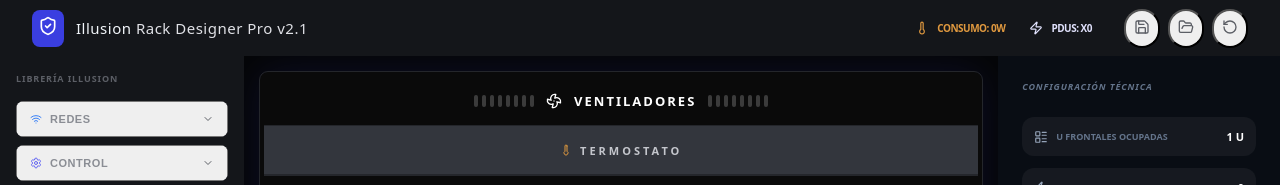
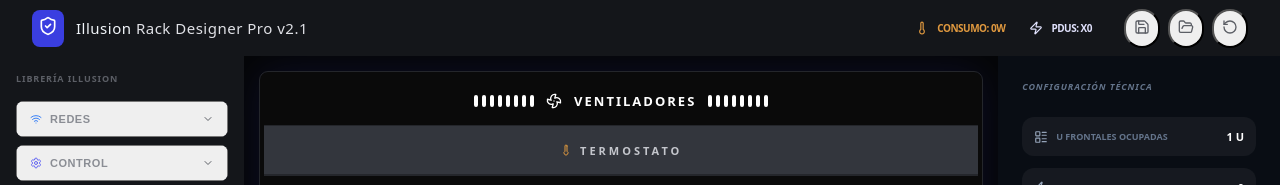
Before and after one commit to jonycusac-bot/illusion-rack-designer, a React (Vite) app: page / in a window 1280 px wide. Shown: the top 185 px of the page. Built offline with nearby package versions, Linux system fonts and the light colour scheme.

Commit message:
feat: animacion de ventilador girando - lineas se iluminan en secuencia

```diff
--- a/src/App.jsx
+++ b/src/App.jsx
@@ -731,10 +731,10 @@ export default function App() {
             <div className="flex-1 flex flex-col p-1 overflow-y-auto custom-scrollbar">
               {/* Ventiladores */}
               <div style={{ height: `${PIXELS_PER_U}px`, borderBottom: '1px solid var(--border)' }} className="w-full flex items-center justify-center gap-3 shrink-0">
-                <div className="flex gap-1 opacity-20">{[...Array(8)].map((_, j) => <div key={j} className="w-1 h-3 bg-white rounded-full" />)}</div>
+                <div className="flex gap-1">{[...Array(8)].map((_, j) => <div key={j} className="w-1 h-3 bg-white rounded-full fan-blade" />)}</div>
                 <Fan size={16} style={{ color: '#ffffff' }} />
                 <span className="uppercase" style={{ fontSize: '13px', letterSpacing: '2px', color: '#ffffff', fontWeight: 700 }}>Ventiladores</span>
-                <div className="flex gap-1 opacity-20">{[...Array(8)].map((_, j) => <div key={j} className="w-1 h-3 bg-white rounded-full" />)}</div>
+                <div className="flex gap-1">{[...Array(8)].map((_, j) => <div key={j} className="w-1 h-3 bg-white rounded-full fan-blade" />)}</div>
               </div>
               {/* Termostato */}
               <div style={{ height: `${PIXELS_PER_U}px`, backgroundColor: 'var(--neutral-bg)', borderBottom: '2px solid var(--border)' }} className="w-full flex items-center justify-center shrink-0">
```
Also changed, not shown: src/App.css (+21 -0 lines).
